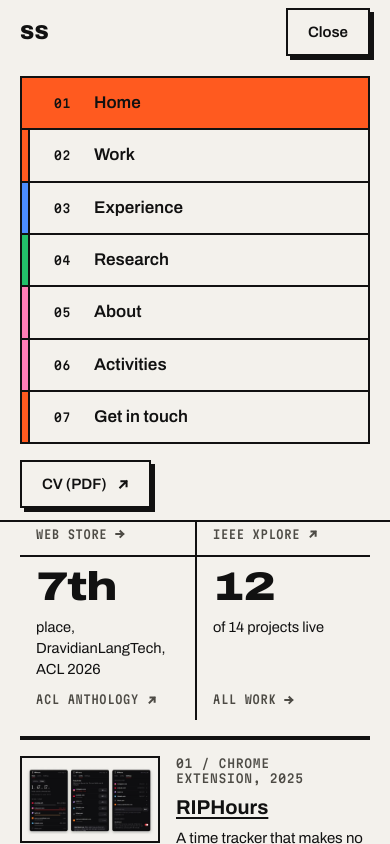
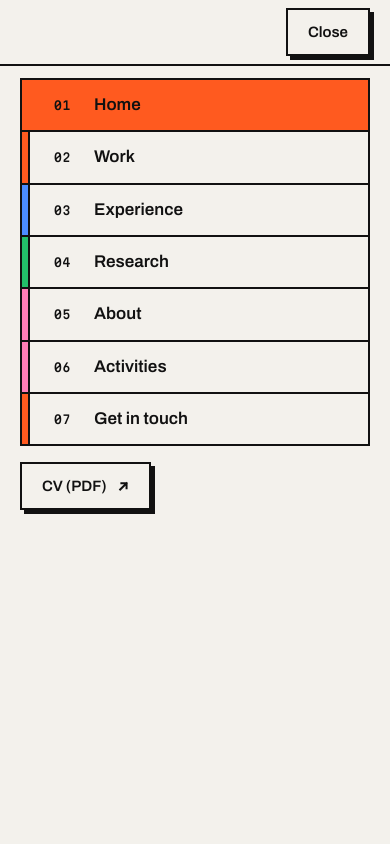
Before and after one commit to SamisDone/Professional-Portfolio-SST, a React (Vite) app: page / in a window 390 px wide. Both pictures are taken after a click on the button "Menu". Shown: the top 844 px of the page. Built offline with nearby package versions, Linux system fonts and the light colour scheme.

Commit message:
Make the phone menu a full-screen sheet
A modal dialog traps focus and makes the page inert; scroll is locked while it is open, and every way of closing it, a link included, returns focus to the Menu button.

```diff
--- a/src/components/Header.tsx
+++ b/src/components/Header.tsx
@@ -1,4 +1,5 @@
 import { useEffect, useRef, useState } from "react";
+import { flushSync } from "react-dom";
 import { Link, NavLink, useLocation } from "react-router-dom";
 import { profile } from "../data/content";
 import { ROUTES } from "../lib/routes";
@@ -69,6 +70,7 @@ export default function Header() {
   const [open, setOpen] = useState(false);
   const { pathname } = useLocation();
   const menuButton = useRef<HTMLButtonElement | null>(null);
+  const sheet = useRef<HTMLDialogElement | null>(null);
 
   // Closing the menu is a reaction to the route changing, so it is adjusted
   // during render rather than from an effect.
@@ -78,16 +80,35 @@ export default function Header() {
     setOpen(false);
   }
 
+  /** Shuts the sheet and hands focus back to the Menu button. */
+  const close = () => {
+    flushSync(() => setOpen(false));
+    menuButton.current?.focus();
+  };
+
+  // A modal <dialog> keeps focus inside it and makes the page behind inert.
+  // The scroll lock pads out the scrollbar it removes, so nothing shifts.
   useEffect(() => {
     if (!open) return;
-    const onKey = (e: KeyboardEvent) => {
-      if (e.key !== "Escape") return;
-      setOpen(false);
-      menuButton.current?.focus();
+    sheet.current?.showModal();
+    const html = document.documentElement;
+    html.style.setProperty("--scrollbar", `${window.innerWidth - html.clientWidth}px`);
+    html.classList.add("menu-open");
+    // The sheet is for narrow screens: a window widened past lg has tabs again.
+    const wide = window.matchMedia("(min-width: 1024px)");
+    const onWide = (e: MediaQueryListEvent) => e.matches && setOpen(false);
+    wide.addEventListener("change", onWide);
+    return () => {
+      html.classList.remove("menu-open");
+      wide.removeEventListener("change", onWide);
     };
-    document.addEventListener("keydown", onKey);
-    return () => document.removeEventListener("keydown", onKey);
   }, [open]);
+
+  const onMenuLink = (to: string) => {
+    // RouteEffects would otherwise move focus to the new page's heading.
+    if (to !== pathname && menuButton.current) menuButton.current.dataset.returnFocus = "true";
+    close();
+  };
 
   return (
     <header className="site-header sticky top-0 z-50 border-b-2 border-ink bg-paper">
@@ -144,13 +165,14 @@ export default function Header() {
           </a>
           <button
             ref={menuButton}
+            id="menu-button"
             type="button"
-            onClick={() => setOpen((v) => !v)}
+            onClick={() => setOpen(true)}
             aria-expanded={open}
             aria-controls="site-menu"
             className="btn btn-secondary press lg:hidden"
           >
-            {open ? "Close" : "Menu"}
+            Menu
           </button>
         </div>
       </div>
@@ -158,17 +180,31 @@ export default function Header() {
       <ReadProgress />
 
       {open && (
-        <nav
+        <dialog
+          ref={sheet}
           id="site-menu"
-          aria-label="Pages"
-          className="menu-panel absolute inset-x-0 top-full border-b-2 border-ink bg-paper lg:hidden"
+          aria-label="Menu"
+          className="menu-sheet"
+          onCancel={(e) => {
+            e.preventDefault();
+            close();
+          }}
         >
+          <div className="border-b-2 border-ink">
+            <div className="shell flex h-16 items-center justify-end">
+              <button type="button" autoFocus onClick={close} className="btn btn-secondary press">
+                Close
+              </button>
+            </div>
+          </div>
+          <nav aria-label="Pages" className="menu-panel">
           <ul className="shell flex flex-col py-3">
             {ROUTES.map((r, i) => (
               <li key={r.path} data-section={r.section} className="border-x-2 border-b-2 border-ink first:border-t-2">
                 <NavLink
                   to={r.path}
                   end={r.path === "/"}
+                  onClick={() => onMenuLink(r.path)}
                   className={({ isActive }) =>
                     `relative flex min-h-12 items-baseline gap-4 py-3 pl-8 pr-3 text-ink no-underline ${
                       isActive ? "bg-section" : "hover:bg-paper-2"
@@ -195,7 +231,8 @@ export default function Header() {
               </a>
             </li>
           </ul>
-        </nav>
+          </nav>
+        </dialog>
       )}
     </header>
   );
--- a/src/components/RouteEffects.tsx
+++ b/src/components/RouteEffects.tsx
@@ -45,7 +45,14 @@ export default function RouteEffects() {
       return;
     }
     afterNavigation();
-    document.querySelector<HTMLElement>("main h1")?.focus({ preventScroll: true });
+    // Leaving through the phone menu, focus goes back to the Menu button.
+    const menu = document.getElementById("menu-button");
+    if (menu?.dataset.returnFocus) {
+      delete menu.dataset.returnFocus;
+      menu.focus({ preventScroll: true });
+    } else {
+      document.querySelector<HTMLElement>("main h1")?.focus({ preventScroll: true });
+    }
     const announcer = document.getElementById("route-announcer");
     if (announcer) announcer.textContent = metaFor(pathname).title;
   }, [pathname]);
--- a/src/index.css
+++ b/src/index.css
@@ -884,6 +884,29 @@
   animation: menu-in var(--t-menu) var(--ease);
 }
 
+/* The sheet fills the screen, so no page shows behind it. */
+.menu-sheet {
+  position: fixed;
+  inset: 0;
+  width: 100%;
+  max-width: none;
+  height: 100dvh;
+  max-height: none;
+  margin: 0;
+  padding: 0;
+  border: 0;
+  background: var(--paper);
+  color: var(--ink);
+  overflow-y: auto;
+}
+.menu-sheet::backdrop {
+  background: var(--paper);
+}
+html.menu-open {
+  overflow: hidden;
+  padding-right: var(--scrollbar, 0);
+}
+
 
 /*
  * ---- Page transitions: View Transitions API. ----
```
